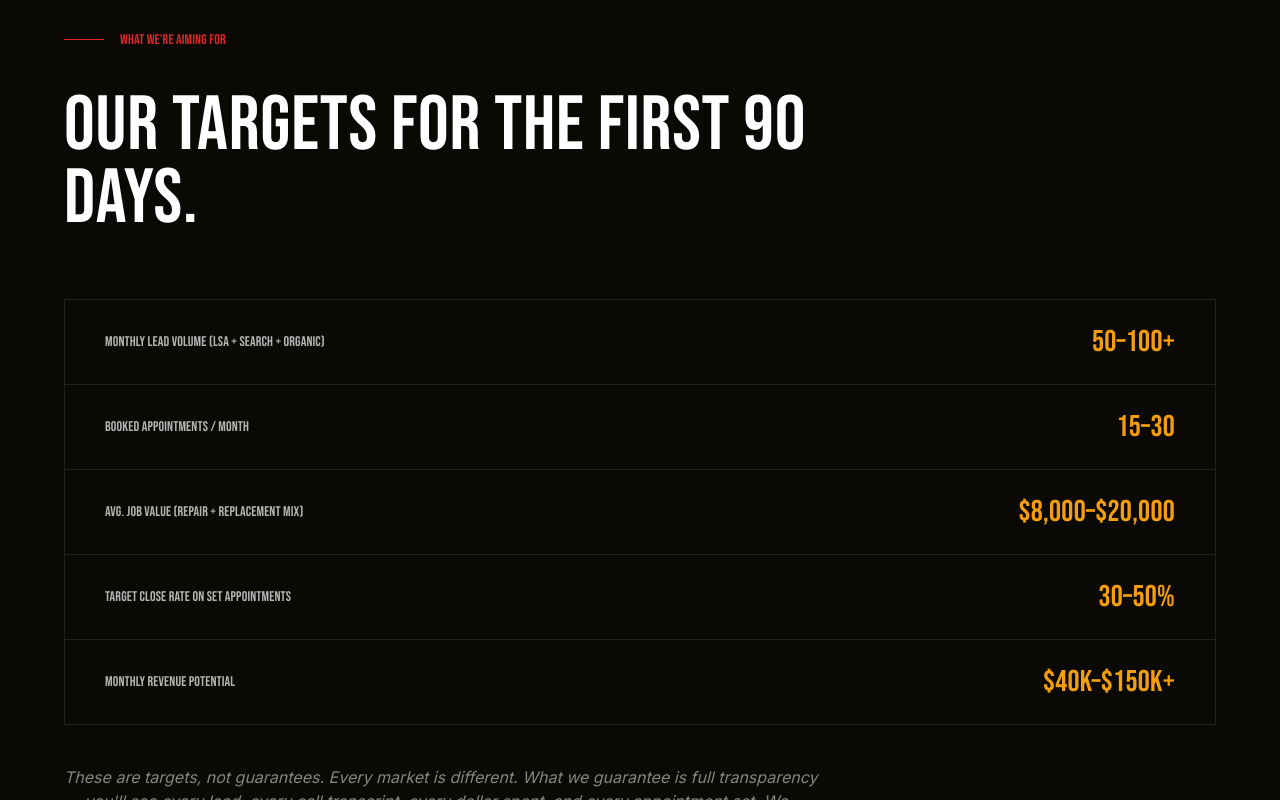
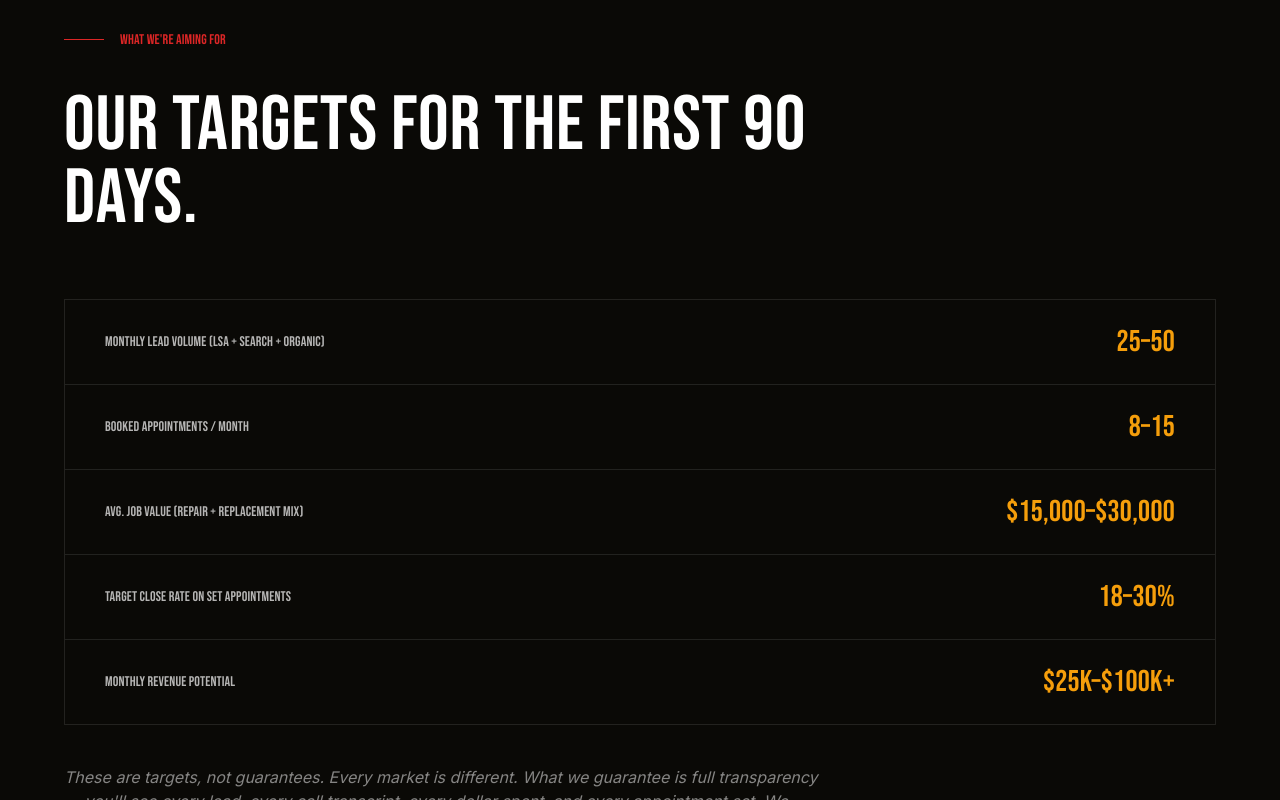
Before and after one commit to keihonsark/sark-proposals, a Next.js app: page /proposals/mitecho in a window 1280 px wide. Shown: the part 11200-12000 px from the top of the page. Built offline with nearby package versions, Linux system fonts and the light colour scheme; no server answers.

Commit message:
conservative lead and appointment estimates
Co-Authored-By: Claude Opus 4.6 (1M context) <noreply@anthropic.com>

```diff
--- a/src/data/proposals/mitecho.ts
+++ b/src/data/proposals/mitecho.ts
@@ -299,11 +299,11 @@ export const mitecho: Proposal = {
   results: {
     eyebrow: "What we're aiming for",
     rows: [
-      { metric: "Monthly lead volume (LSA + Search + Organic)", value: "50–100+" },
-      { metric: "Booked appointments / month", value: "15–30" },
-      { metric: "Avg. job value (repair + replacement mix)", value: "$8,000–$20,000" },
-      { metric: "Target close rate on set appointments", value: "30–50%" },
-      { metric: "Monthly revenue potential", value: "$40K–$150K+" },
+      { metric: "Monthly lead volume (LSA + Search + Organic)", value: "25–50" },
+      { metric: "Booked appointments / month", value: "8–15" },
+      { metric: "Avg. job value (repair + replacement mix)", value: "$15,000–$30,000" },
+      { metric: "Target close rate on set appointments", value: "18–30%" },
+      { metric: "Monthly revenue potential", value: "$25K–$100K+" },
     ],
     disclaimer:
       "These are targets, not guarantees. Every market is different. What we guarantee is full transparency — you'll see every lead, every call transcript, every dollar spent, and every appointment set. We adjust strategy monthly based on real data.",
```
